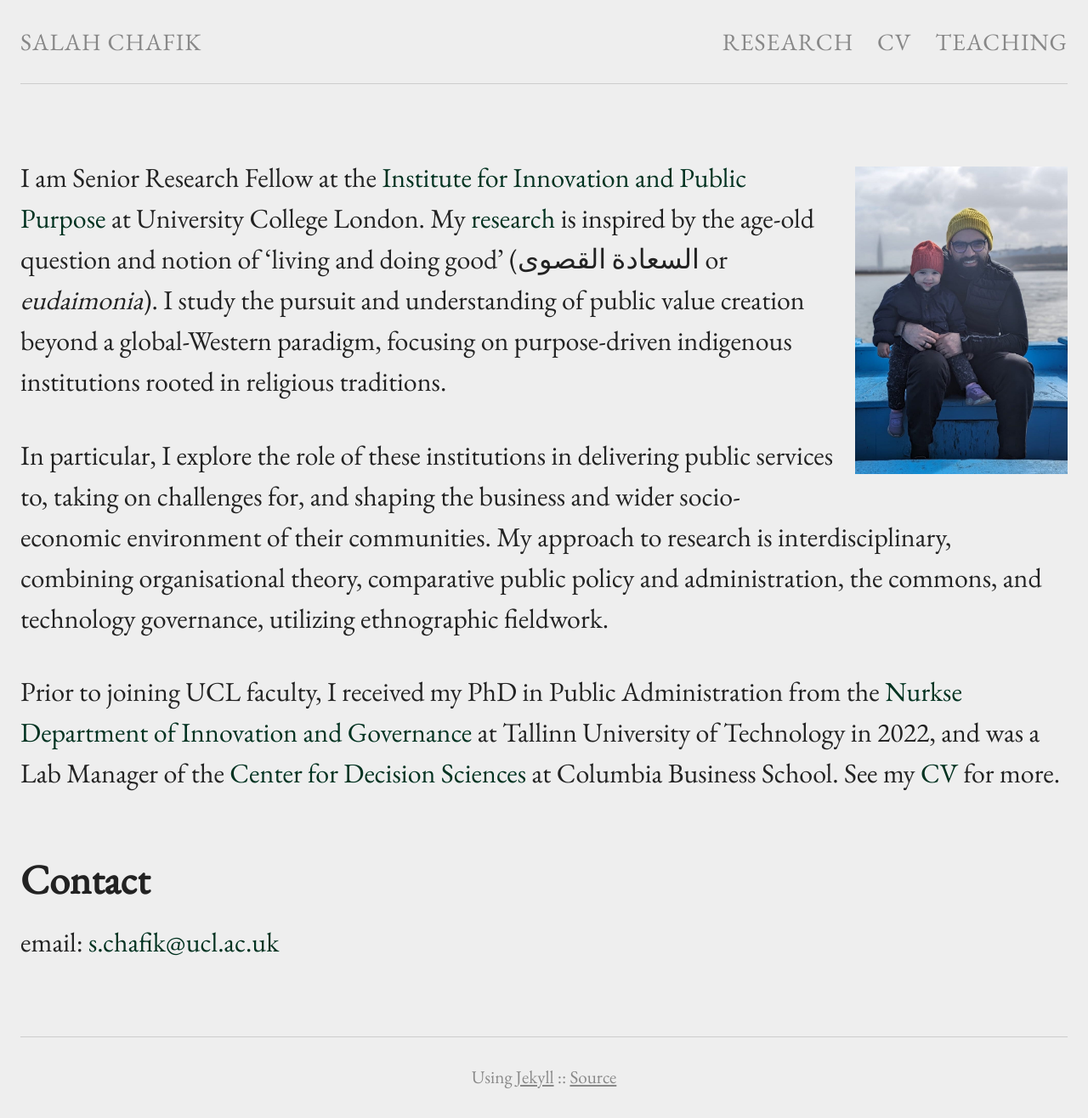
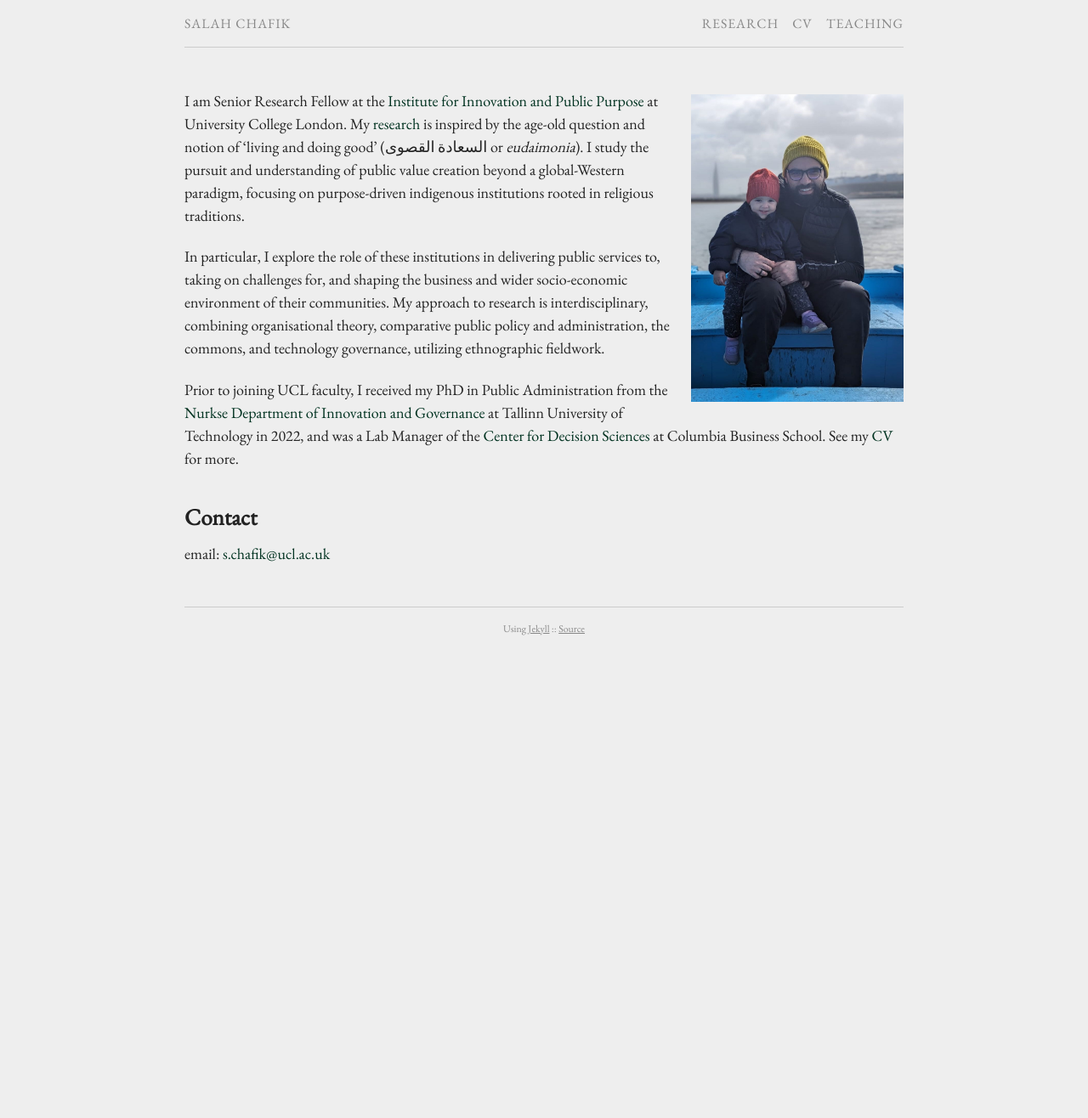
Before and after one commit to schafik/schafik.github.io, a Jekyll site: the page built from index.md, in a window 1280 px wide. Shown: the whole page at 85% size. Built offline with Jekyll 4.4.1, drawn with Linux system fonts in a browser that asks for light colours; comment, search, counter and statistics services are not loaded; after the commit the page ends 900 px from its top, so only the background shows below that.

Commit message:
Update main.scss

```diff
--- a/css/main.scss
+++ b/css/main.scss
@@ -4,7 +4,7 @@
 @charset "utf-8";
 
 $base-font-family: 'EB Garamond', serif;
-$base-font-size:   xx-large;
+$base-font-size:   large;
 $small-font-size:  0.875em;
 $vsmall-font-size: 0.66em;
 $base-line-height: 1.5;
```
